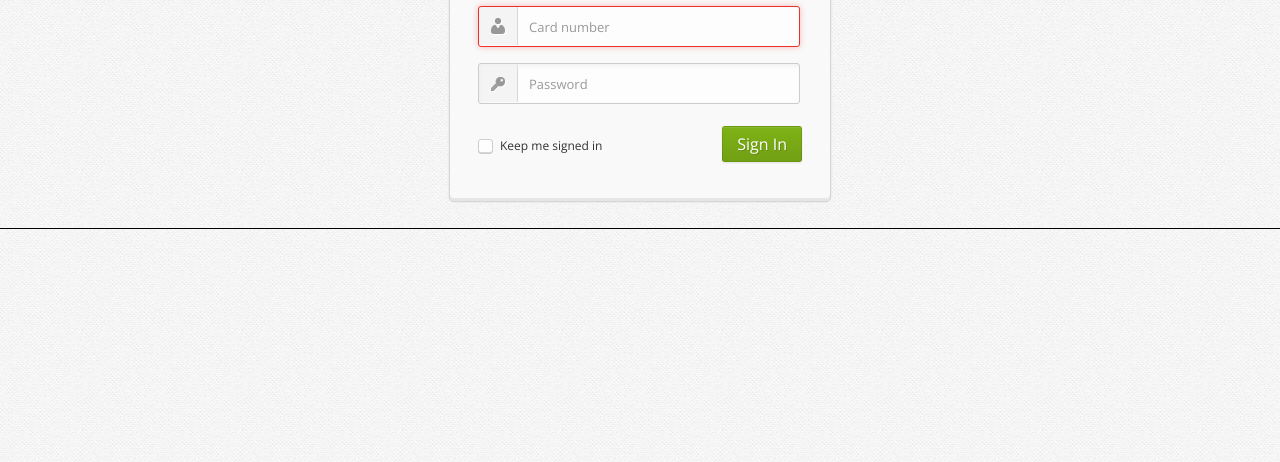
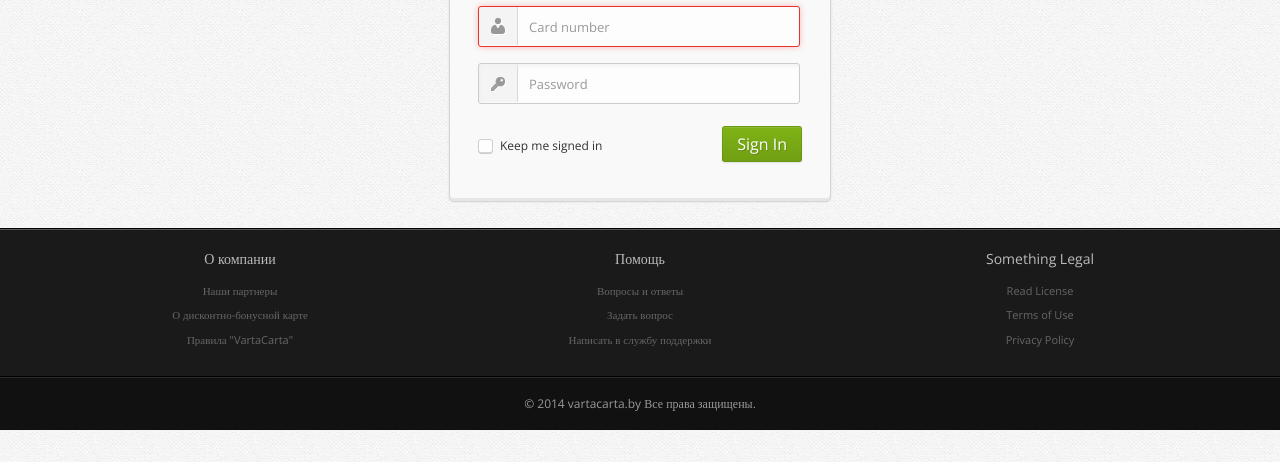
Before and after one commit to childRon/vcarta-admin, a website: page public/index.html in a window 1280 px wide. Shown: the part 338-800 px from the top of the page. Drawn offline with nearby package versions, Linux system fonts and the light colour scheme; some packages are replaced by stand-ins of ours.

Commit message:
add footer

```diff
--- a/public/index.html
+++ b/public/index.html
@@ -50,6 +50,77 @@
       </div>
 
     </div><!-- ~ .app -->
+
+    <div class="extra">
+
+        <div class="extra-inner">
+
+            <div class="container">
+
+                <div class="row">
+                    <div class="span4">
+                        <h4>
+                            О компании</h4>
+                        <ul>
+                            <li><a href="http://vartacarta.by/partners">Наши партнеры</a></li>
+                            <li><a href="http://vartacarta.by/rooles">О дисконтно-бонусной карте</a></li>
+                            <li><a href="http://vartacarta.by/rooles">Правила "VartaCarta"</a></li>
+
+                        </ul>
+                    </div>
+                    <!-- /span3 -->
+                    <div class="span4">
+                        <h4>
+                            Помощь</h4>
+                        <ul>
+                            <li><a href="http://vartacarta.by/questionsanswers">Вопросы и ответы</a></li>
+                            <li><a href="http://vartacarta.by/questionsanswers">Задать вопрос</a></li>
+                            <li><a href="http://vartacarta.by/questionsanswers">Написать в службу поддержки</a></li>
+                        </ul>
+                    </div>
+                    <!-- /span3 -->
+                    <div class="span4">
+                        <h4>
+                            Something Legal</h4>
+                        <ul>
+                            <li><a href="javascript:;">Read License</a></li>
+                            <li><a href="javascript:;">Terms of Use</a></li>
+                            <li><a href="javascript:;">Privacy Policy</a></li>
+                        </ul>
+                    </div>
+
+                    <!-- /span3 -->
+                </div> <!-- /row -->
+
+            </div> <!-- /container -->
+
+        </div> <!-- /extra-inner -->
+
+    </div> <!-- /extra -->
+
+
+
+
+    <div class="footer">
+
+        <div class="footer-inner">
+
+            <div class="container">
+
+                <div class="row">
+
+                    <div class="span12">
+                        &copy; 2014 <a href="http://www.vartacarta.by/">vartacarta.by
+                        </a> Все права защищены.
+                    </div> <!-- /span12 -->
+
+                </div> <!-- /row -->
+
+            </div> <!-- /container -->
+
+        </div> <!-- /footer-inner -->
+
+    </div> <!-- /footer -->
     <script src="//ajax.googleapis.com/ajax/libs/angularjs/1.2.15/angular.min.js"></script>
     <script src="//ajax.googleapis.com/ajax/libs/angularjs/1.2.15/angular-route.min.js"></script>
     <script src="//ajax.googleapis.com/ajax/libs/angularjs/1.2.15/angular-touch.min.js"></script>
```
